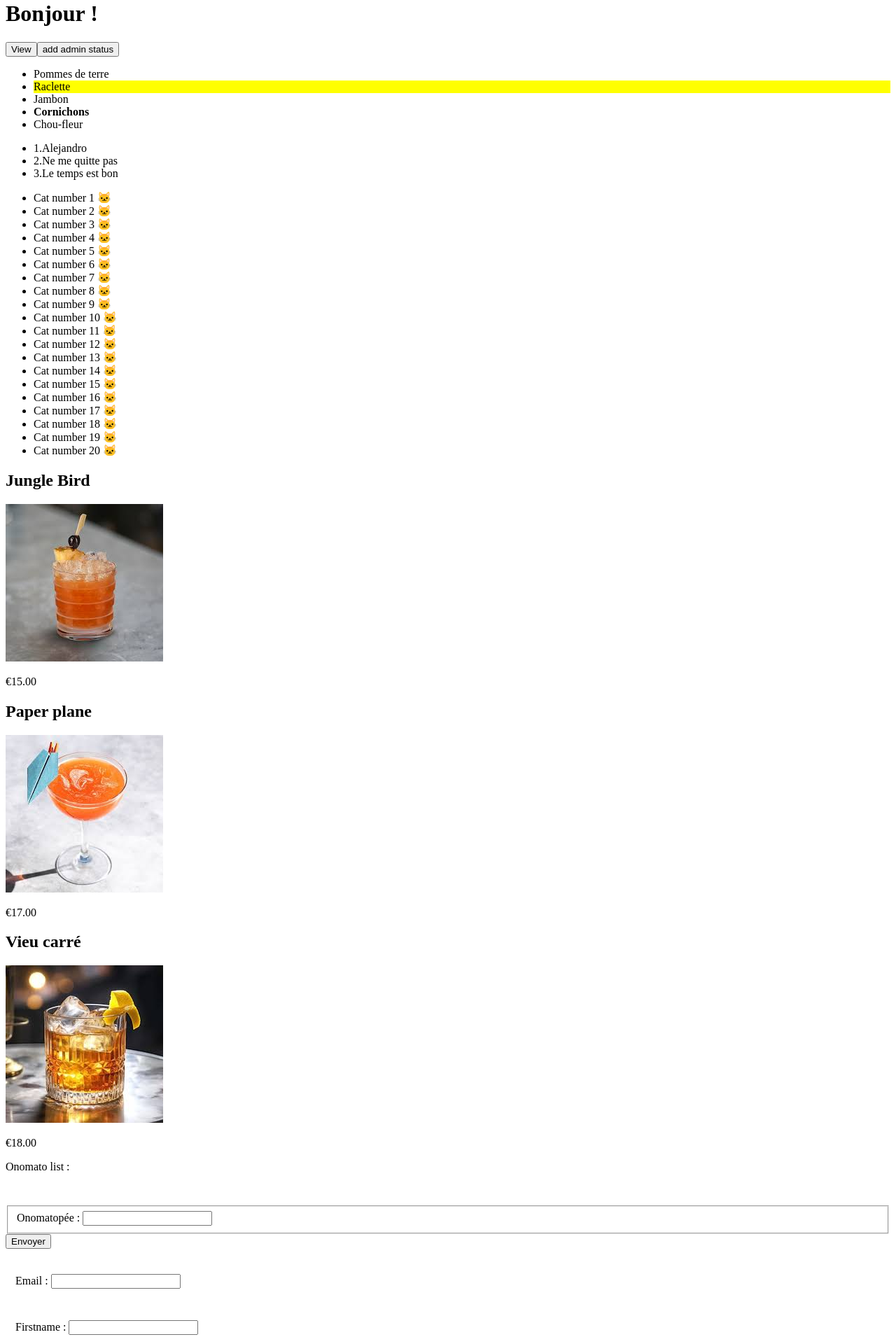
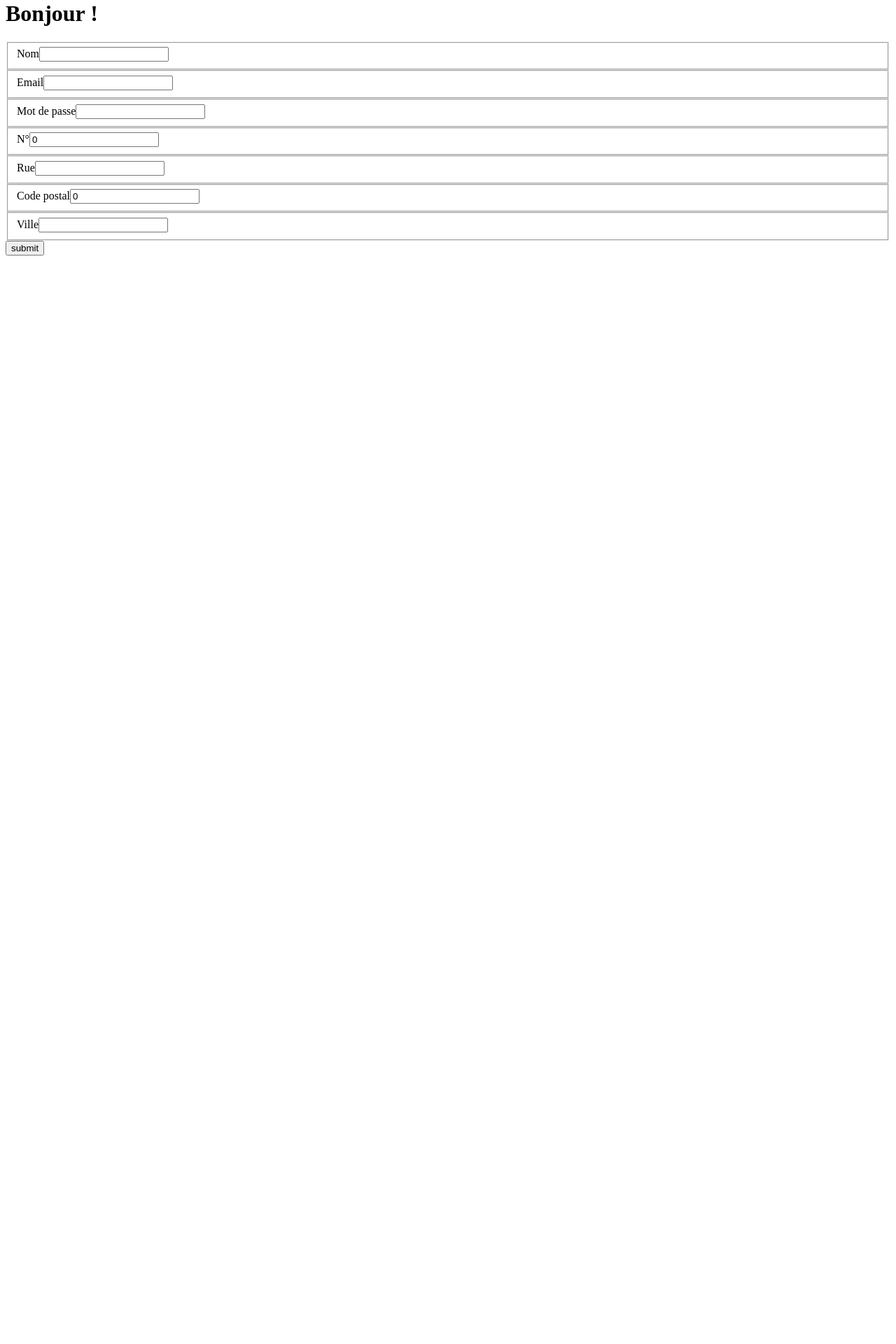
Before and after one commit to bfsylvain/blockAngularProject, an Angular app: page / in a window 1280 px wide. Shown: the part 20-1940 px from the top of the page at 70% size. After the commit the page ends 829 px from the top, so only its background shows below. Built offline with nearby package versions, Linux system fonts and the light colour scheme.

Commit message:
omg form group

```diff
--- a/src/app/app.component.html
+++ b/src/app/app.component.html
@@ -1,35 +1,9 @@
 <main class="main">
   <h1 [ngClass]="{'important': isAdmin}">Bonjour !</h1>
-  <button>View</button>
-  <button (click)="ToggleIsAdmin()">{{isAdmin ? 'remove admin status':'add admin status' }}</button>
-  @if(isAdmin){<button>Edit</button>}
-
-  <ul *ngIf="isGuestListDisplayed">
-    @if(IngredientNecessary){<li>Pommes de terre</li>}
-    <li [ngStyle]="{backgroundColor:isThisIngredientVital ? 'red' : 'yellow'}">Raclette</li>
-    <li>Jambon</li>
-    <li class="bold" [ngClass]="{ 'vital': isThisIngredientVital }">Cornichons</li>
-    <li>Chou-fleur</li>
-  </ul>
-
-  <ul class="songList">
-    <li *ngFor="let song of playlist; let songNumber=index">{{songNumber + 1}}.{{song}}</li>
-  </ul>
-
-  <ul>
-    <li *ngFor="let _ of [].constructor(20); let catNumber=index"> Cat number {{ catNumber + 1 }} 🐱</li>
-  </ul>
-  <app-cocktail-list-component></app-cocktail-list-component>
-  <p>Onomato list :</p>
-  <ul>
-    <li *ngFor="let onomato of onOnomatopeiaList">{{ onomato }}</li>
-  </ul>
-  <app-create-onomatopoeia-component
-    (sendOnomatopoeiaToParent)="onReceiveNewOnomatopeia($event)"
-  ></app-create-onomatopoeia-component>
-
-  <app-sign-up></app-sign-up>
-  <app-developer></app-developer>
-  <app-cocktail-list-component></app-cocktail-list-component>
+  <app-user-creation-form (sendUserToParent)="onReceiveUser($event)"></app-user-creation-form>
+  <div *ngFor="let user of UserList">
+  <h1>{{user.name}}</h1>
+  <p>{{user.address}}</p>
+  </div>
+  <router-outlet></router-outlet>
 </main>
-<router-outlet></router-outlet>
--- a/src/app/app.component.ts
+++ b/src/app/app.component.ts
@@ -1,5 +1,6 @@
-import { Component, inject } from '@angular/core';
+import { Component } from '@angular/core';
 import { cocktailService } from './cocktail.service';
+import { NewUser } from './models/types/newUser';
 
 @Component({
   selector: 'app-root',
@@ -17,19 +18,26 @@ export class AppComponent {
   isAdmin: boolean = false;
   playlist: string[] = ["Alejandro", "Ne me quitte pas", "Le temps est bon"];
 
-  onOnomatopeiaList: string[]= [];
+  // onOnomatopeiaList: string[]= [];
+  UserList: NewUser[] = [];
   constructor(private cocktailService: cocktailService){}
   onClick(){
     console.log(this.cocktailService.helloWorld())
   }
-
-
-  onReceiveNewOnomatopeia(event: string): void {
-    this.onOnomatopeiaList.push(event)
-    console.log(event)
-  }
-
   ToggleIsAdmin() {
     this.isAdmin = !this.isAdmin
   }
+
+
+  // onReceiveNewOnomatopeia(event: string): void {
+  //   this.onOnomatopeiaList.push(event)
+  //   console.log(event)
+  // }
+
+  onReceiveUser(event: NewUser): void {
+    this.UserList.push(event)
+    console.log(event)
+
+  }
+
 }
--- a/src/app/user-creation-form/user-creation-form.component.html
+++ b/src/app/user-creation-form/user-creation-form.component.html
@@ -1,20 +1,35 @@
-<form [formGroup]="form">
+<form [formGroup]="userForm" (ngSubmit)="onSubmit()">
   <fieldset>
     <label for="">Nom</label>
-        <input type="text" formControlName="name">
+    <input type="text" formControlName="name" />
   </fieldset>
   <fieldset>
     <label for="">Email</label>
-        <input type="text" formControlName="email">
+    <input type="text" formControlName="email" />
   </fieldset>
   <fieldset>
     <label for="">Mot de passe</label>
-        <input type="text" formControlName="password">
+    <input type="text" formControlName="password" />
+  </fieldset>
+  <div formGroupName="addressGroup">
+    <fieldset>
+      <label for="">N°</label>
+      <input type="number" formControlName="streetNumber" />
     </fieldset>
     <fieldset>
-        <label for="">Adresse</label>
-        <input type="number" formControlName="addressNumber">
-        <input type="text" formControlName="address">
-        <input type="text" formControlName="zipCode">
+        <label for="">Rue</label>
+        <input type="text" formControlName="streetName" />
       </fieldset>
+      <fieldset>
+        <label for="">Code postal</label>
+        <input type="text" formControlName="zipCode" />
+      </fieldset>
+      <fieldset>
+        <label for="">Ville</label>
+        <input type="text" formControlName="city" />
+      </fieldset>
+
+  </div>
+  <!-- </form> -->
+  <button type="submit" [disabled]="!userForm.valid">submit</button>
 </form>
--- a/src/app/user-creation-form/user-creation-form.component.ts
+++ b/src/app/user-creation-form/user-creation-form.component.ts
@@ -1,5 +1,5 @@
-import { Component } from '@angular/core';
-import { FormControl, FormGroup } from '@angular/forms';
+import { Component, EventEmitter, Output } from '@angular/core';
+import { FormBuilder, FormControl, FormGroup } from '@angular/forms';
 import { NewUser } from '../models/types/newUser';
 
 @Component({
@@ -8,22 +8,33 @@ import { NewUser } from '../models/types/newUser';
   styleUrl: './user-creation-form.component.scss',
 })
 export class UserCreationFormComponent {
+
   user: NewUser = {
-    name:"",
-    email:"",
-    password:"",
-    address:""
+    name: '',
+    email: '',
+    password: '',
+    address: '',
   };
-  form: FormGroup = new FormGroup({
+  userForm = this.fb.group({
     name: new FormControl(''),
     email: new FormControl(''),
     password: new FormControl(''),
-    addressNumber: new FormControl(''),
-    address: new FormControl(''),
-    zipCode: new FormControl(''),
+    // address: new FormControl(''),
+    addressGroup: this.fb.group({ /////////////address AVEC 2 points pas de =
+      streetNumber: new FormControl(0),
+      streetName: new FormControl(''),
+      zipCode: new FormControl(0),
+      city: new FormControl('')
+    })
   });
 
-  onClick() {
-    const formData = this.form.value;
+  @Output() sendUserToParent: EventEmitter<NewUser> = new EventEmitter();
+
+  constructor(private fb: FormBuilder) {}
+
+  onSubmit() {
+    // this.user = this.form.value;
+    console.log(this.userForm.value);
+    // this.sendUserToParent.emit(this.user);
   }
 }
```
Lines whose indentation alone changed are shown as unchanged.
